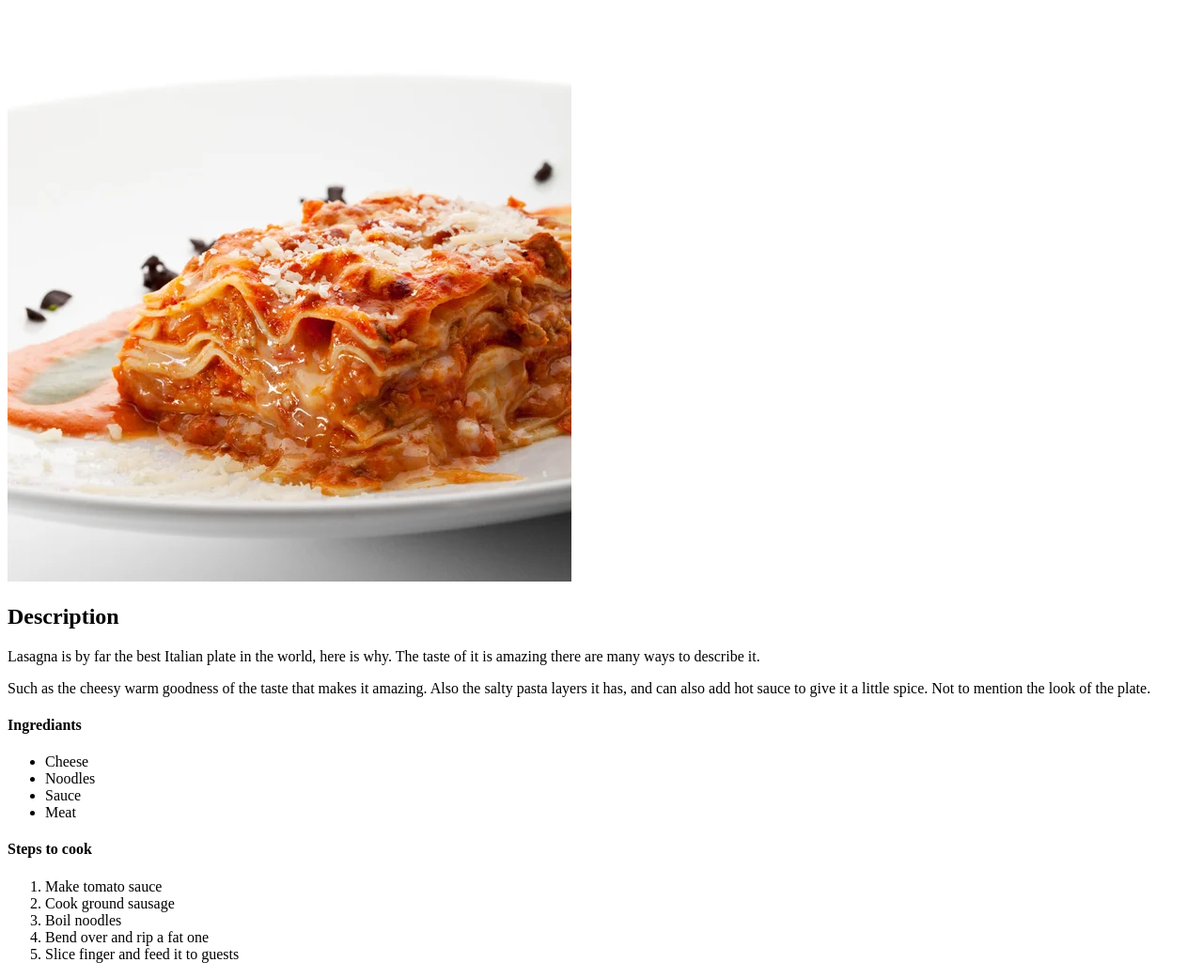
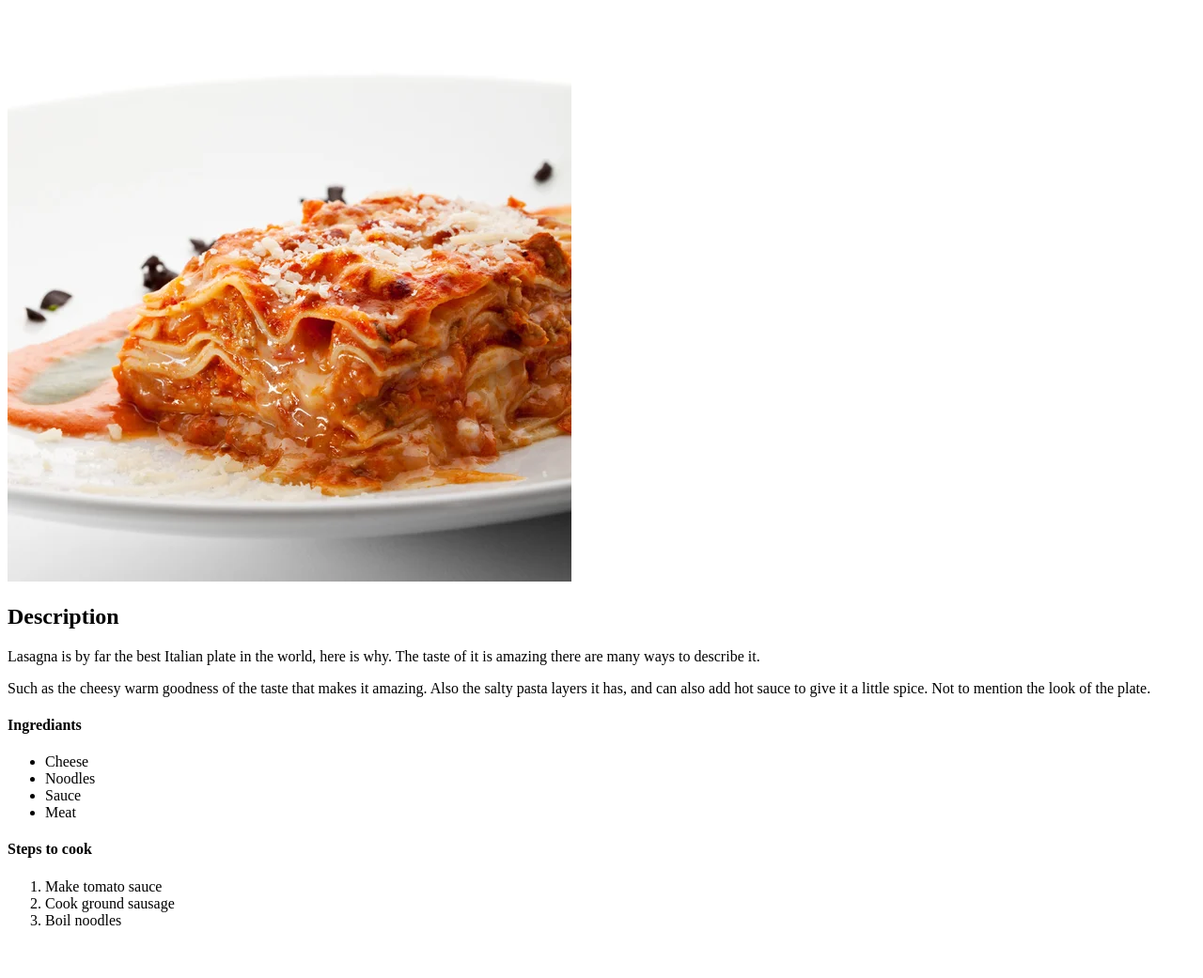
Before and after one commit to SoopChiller/odin-recipes, a plain HTML site: page recipes/lasagna.html in a window 1280 px wide. Shown: the part 61-1102 px from the top of the page at 94% size. After the commit the page ends 1066 px from the top, so only its background shows below. Drawn offline with Linux system fonts and the light colour scheme.

Commit message:
Deleted steps for cooking list.

```diff
--- a/recipes/lasagna.html
+++ b/recipes/lasagna.html
@@ -26,8 +26,7 @@
         <li>Make tomato sauce</li>
         <li>Cook ground sausage</li>
         <li>Boil noodles</li>
-        <li>Bend over and rip a fat one</li>
-        <li>Slice finger and feed it to guests</li>
+
     </ol>
 </body>
 </html>
```
